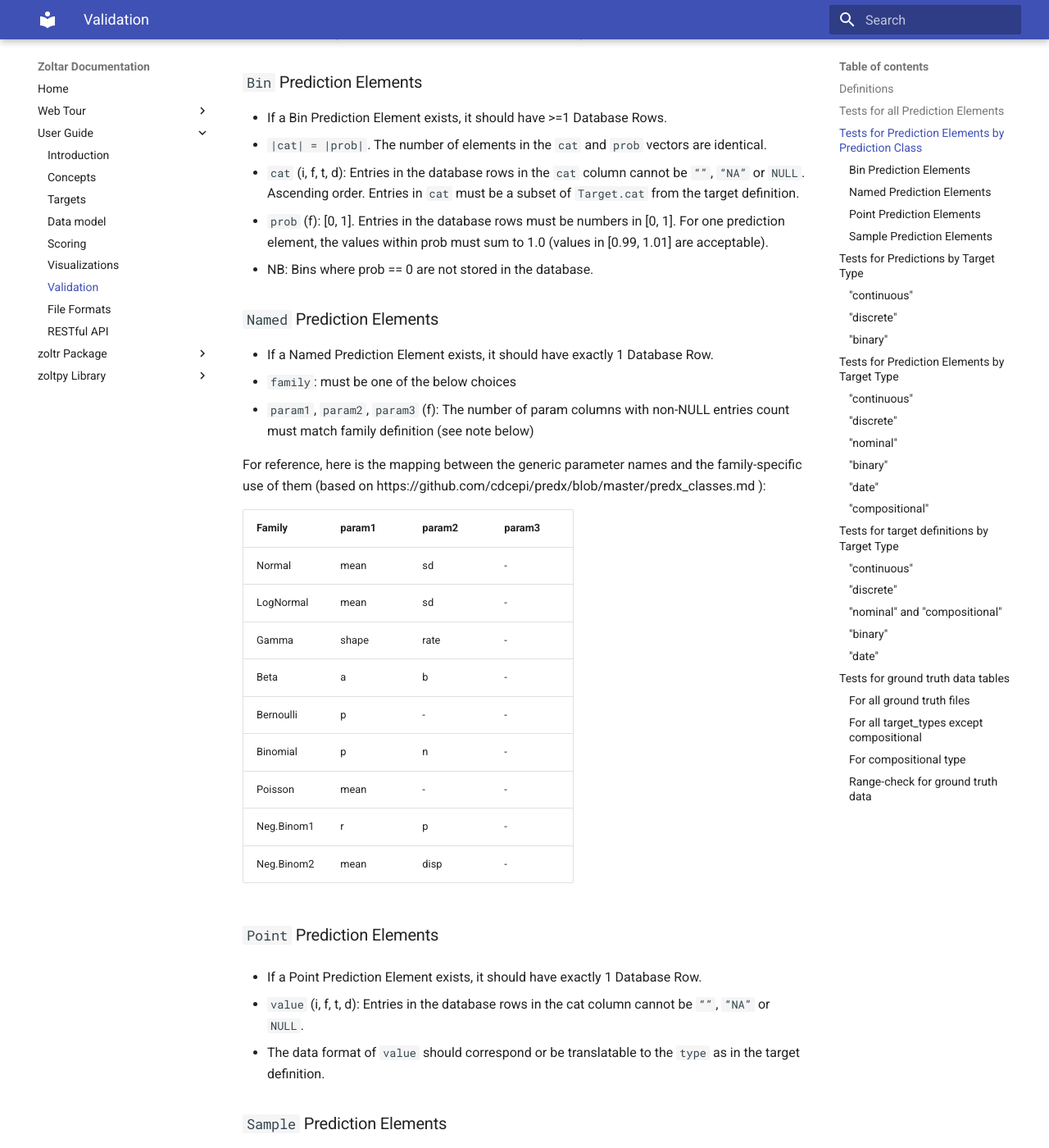
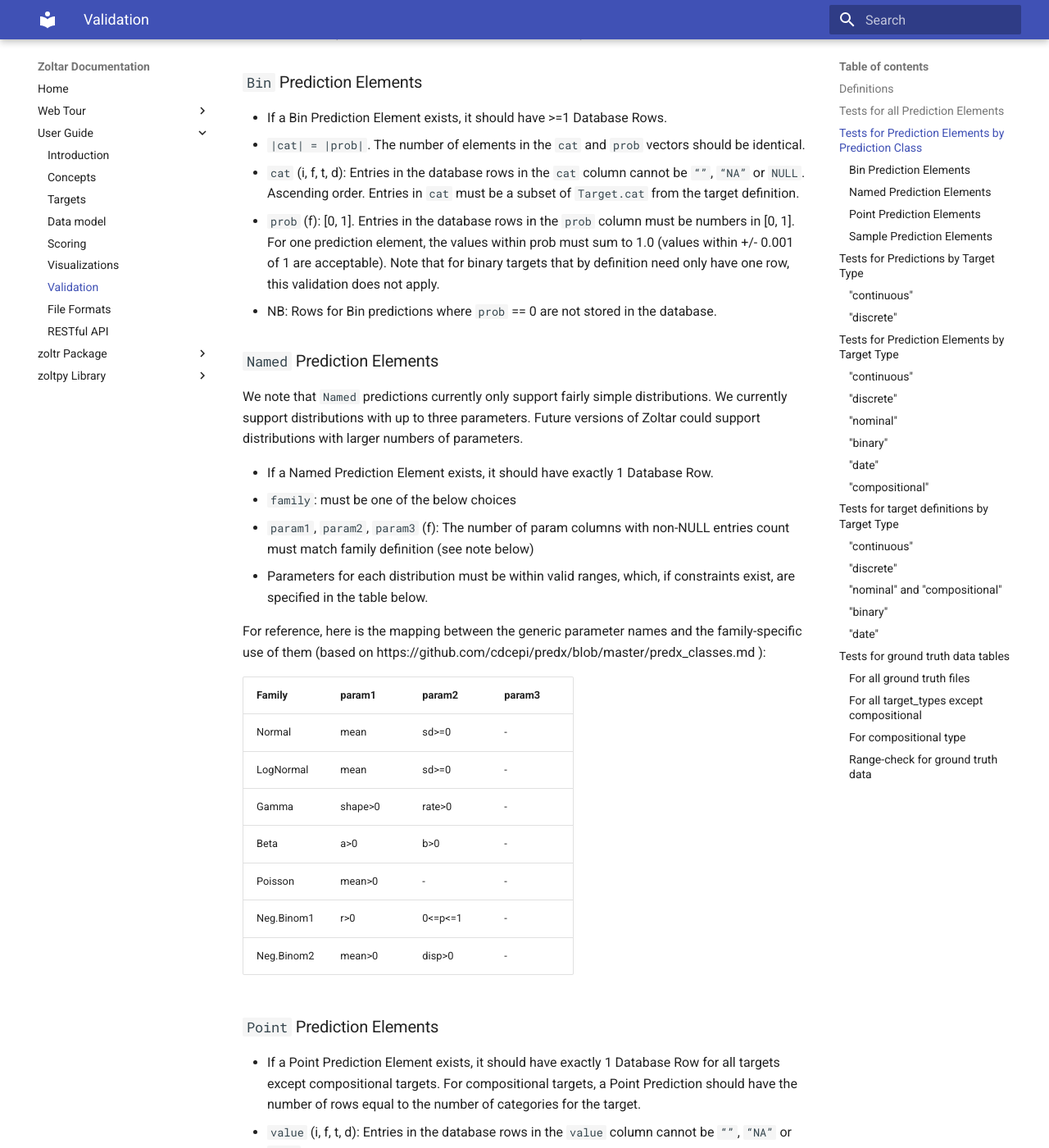
Before and after one commit to reichlab/docs.zoltardata, an MkDocs documentation site: the page built from docs/Validation.md, in a window 1280 px wide and 1400 px high, scrolled down 894 px. Shown: the whole window at 82% size. Built offline with MkDocs 1.6.1 and Material for MkDocs 9.7.7, drawn with Linux system fonts in a browser that asks for light colours; some of the changed text lies outside the part shown.

Commit message:
updates to targets and validation

```diff
--- a/docs/Validation.md
+++ b/docs/Validation.md
@@ -11,7 +11,7 @@ For clarity, we define specific terms that we will use below.
  - Prediction Element: data that define a unique single prediction, specific to the class of prediction it is.
  - Prediction Class: data structures representing different types of predictions, e.g. "Point" and "Bin" (see [Data Model](DataModel.md) for more detail)
  - Target Type: the classification for a specific forecast target, one of "continuous", "discrete", "nominal", "binary" or "date" (see [Targets](Targets.md) for more info)
- - Database Row: the entry(ies)/row(s) in the database that comprise a prediction element.
+ - Database Row(s): the entry(ies)/row(s) in the database that comprise a prediction element.
 
 
 ## Tests for all Prediction Elements
@@ -29,41 +29,49 @@ These tests are performed when a forecast is created or updated.
 ### `Bin` Prediction Elements
 
  - If a Bin Prediction Element exists, it should have >=1 Database Rows.
- - `|cat| = |prob|`. The number of elements in the `cat` and `prob` vectors are identical.
+ - `|cat| = |prob|`. The number of elements in the `cat` and `prob` vectors should be identical.
  - `cat` (i, f, t, d): Entries in the database rows in the `cat` column cannot be `“”`, `“NA”` or `NULL`. Ascending order. Entries in `cat` must be a subset of `Target.cat` from the target definition.
- - `prob` (f): [0, 1]. Entries in the database rows must be numbers in [0, 1]. For one prediction element, the values within prob must sum to 1.0 (values in [0.99, 1.01] are acceptable).
- - NB: Bins where prob == 0 are not stored in the database.
+ - `prob` (f): [0, 1]. Entries in the database rows in the `prob` column must be numbers in [0, 1]. For one prediction element, the values within prob must sum to 1.0 (values within +/- 0.001 of 1 are acceptable). Note that for binary targets that by definition need only have one row, this validation does not apply.
+ - NB: Rows for Bin predictions where `prob` == 0 are not stored in the database.
 
 ### `Named` Prediction Elements
+
+We note that `Named` predictions currently only support fairly simple distributions. We currently
+support distributions with up to three parameters. Future versions of Zoltar could support
+distributions with larger numbers of parameters.
 
  - If a Named Prediction Element exists, it should have exactly 1 Database Row.
  - `family`: must be one of the below choices
  - `param1`, `param2`, `param3` (f): The number of param columns with non-NULL entries count must match family definition (see note below)
+ - Parameters for each distribution must be within valid ranges, which, if constraints exist, are specified in the table below.
 
 For reference, here is the mapping between the generic parameter names and the family-specific use of them (based on https://github.com/cdcepi/predx/blob/master/predx_classes.md ):
 
 Family      | param1    | param2    | param3
 ----------- | --------- | --------- | ---------
-Normal      |    mean   |  sd       |  -
-LogNormal   |    mean   |  sd       |  -
-Gamma       |    shape  |  rate     |    -
-Beta        |    a      |    b      |    -
-Bernoulli   |    p      |    -      |    -
-Binomial    |    p      |  n        |  -
-Poisson     |    mean   |  -        |    -
-Neg.Binom1  |    r      |    p      |    -
-Neg.Binom2  |    mean   |  disp     |    -
+Normal      |    mean   |  sd>=0    |  -
+LogNormal   |    mean   |  sd>=0    |  -
+Gamma       |  shape>0  |  rate>0   |    -
+Beta        |    a>0    |    b>0    |    -
+Poisson     |  mean>0   |  -        |    -
+Neg.Binom1  |    r>0    |  0<=p<=1  |    -
+Neg.Binom2  |  mean>0   |  disp>0   |    -
+
+<!-- These distributions are not supported for now.
+Bernoulli   | 0<=p<=1   |    -      |    -
+Binomial    | 0<=p<=1   |  n>0      |  -        -->
 
 ### `Point` Prediction Elements
- - If a Point Prediction Element exists, it should have exactly 1 Database Row.
- <!-- NGR: This won't be true for compositional targets. -->
- - `value` (i, f, t, d): Entries in the database rows in the cat column cannot be `“”`, `“NA”` or `NULL`.
+
+ - If a Point Prediction Element exists, it should have exactly 1 Database Row for all targets except compositional targets. For compositional targets, a Point Prediction should have the number of rows equal to the number of categories for the target.
+ - `value` (i, f, t, d): Entries in the database rows in the `value` column cannot be `“”`, `“NA”` or `NULL`.
  - The data format of `value` should correspond or be translatable to the `type` as in the target definition.
 
 ### `Sample` Prediction Elements
+
  - If a Sample Prediction Element exists, it should have >=1 Database Rows.
- - `sample` (i, f, t, d): Entries in the database rows in the cat column cannot be `“”`, `“NA”` or `NULL`.
-
+ - `sample` (i, f, t, d): Entries in the database rows in the `sample` column cannot be `“”`, `“NA”` or `NULL`.
+ - The data format of `sample` should correspond or be translatable to the `type` as in the target definition.
 
 ## Tests for Predictions by Target Type
 
@@ -90,38 +94,38 @@ These tests are performed when a forecast is created or updated. For all target
 
  - any values in Point or Sample Prediction Elements should be numeric
  - if `range` is specified, any values in Point or Sample Prediction Elements should be contained within `range`
- - if `range` is specified, any Named Prediction Element should have negligible probability density outside of the range (< specified tolerance)
- - for `Bin` Prediction Elements, the submitted set of `cat` values must be a subset of the `cat` defined by the target
+ - if `range` is specified, any Named Prediction Element should have negligible probability density (no more than 0.001 density) outside of the range.
+ - for `Bin` Prediction Elements, the submitted set of `cats` values must be a subset of the `cats` defined by the target
  - for `Named` Prediction Elements, the distribution must be one of `norm`, `lnorm`, `gamma`, `beta`
 
 ### "discrete"
 
- - any values in `Point` or `Sample` Prediction Elements should be numeric
+ - any values in `Point` or `Sample` Prediction Elements should be integers
  - if `range` is specified, any values in `Point` or `Sample` Prediction Elements should be contained within `range`
- - if `range` is specified, any `Named` Prediction Element should have negligible probability density outside of the range (< specified tolerance)
- - for `Bin` Prediction Elements, the submitted set of `cat` must be a subset of the valid integers  defined by the target range
+ - if `range` is specified, any `Named` Prediction Element should have negligible probability density (no more than 0.001 density) outside of the range
+ - for `Bin` Prediction Elements, the submitted set of `cats` must be a subset of the valid integers defined by the target range
  - for `Named` Prediction Elements, the distribution must be one of `pois`, `nbinom`, `nbinom2`.
 
 ### "nominal"
 
- - any values in `Point` or `Sample` Prediction Elements should be contained within the valid set of `cat` defined by the variable
- - for `Bin` Prediction Elements, the submitted set of `cat` in the prediction must be a subset of the `cat` defined by the target
-
+ - any values in `Point` or `Sample` Prediction Elements should be contained within the valid set of `cats` defined by the variable
+ - for `Bin` Prediction Elements, the submitted set of `cats` in the prediction must be a subset of the `cats` defined by the target
 
 ### "binary"
 
- - any values in `Point` Prediction Elements should be a real number in [0,1]
- - any values in `Sample` Prediction Elements should be either 0 or 1.
- - for `Named` Prediction Elements, the family must be `bernoulli`.
+ - any values in `Sample` or `Point` Prediction Elements should be either 0 or 1.
+ - for `Bin` Prediction Elements, there must be at least one bin labeled "true". If there is a second bin, it must be labeled "false". Note that due to the special case of binary targets always having two bins, the validation of submitted bins adding up to one is not enforced here.
+
+ <!-- (Variations in capitalization of the "true" bin (i.e. "True", "TRUE") should be allowable but perhaps internally standardized.) -->
 
 ### "date"
 
- - any values in `Point` or `Sample` Prediction Elements should be string that can be interpreted as a date in `YYYY-MM-DD` format, and these values should be contained within the set of valid responses defined by `date`.
- - for `Bin` Prediction Elements, the submitted set of `cat` must be a subset of the valid outcomes defined by the target range.
+ - any values in `Point` or `Sample` Prediction Elements should be string that can be interpreted as a date in `YYYY-MM-DD` format, and these values should be contained within the set of valid responses defined by `cats`.
+ - for `Bin` Prediction Elements, the submitted set of `cats` must be a subset of the valid outcomes defined by the target range.
 
 ### "compositional"
 
- - for `Bin` Prediction Elements, the submitted set of `cat` in the prediction must be a subset of the `cat` defined by the target
+ - for `Bin` Prediction Elements, the submitted set of `cats` in the prediction must be a subset of the `cats` defined by the target
 
 
 ## Tests for target definitions by Target Type
@@ -130,17 +134,18 @@ These tests are performed when a target is created or updated.
 
 ### "continuous"
 
- - if both `range` and `cat` are specified, then the `min(cat)` must equal the lower bound.
- - `range` lower bound must be numeric and smaller than upper bound.
+ - if both `range` and `cats` are specified, then the `min(cats)` must equal the lower bound and `max(cats)` must be less than the upper bound.
+ - if `range` is specified it must contain two numeric values
+ - `range` lower bound must be smaller than the upper bound.
  - if `range` is specified, is assumed to be inclusive on the lower bound and open on the upper bound, e.g. [a, b).
 
 ### "discrete"
 
- - if `range` is specified, it must include two numbers.
+ - if `range` is specified, it must include two integers.
 
 ### "nominal" and "compositional"
 
- - `cat` must be a character vector containing a set of unique labels of the categories for this target. The labels must not include `""`, `NA` or `null`.
+ - `cats` must be a character vector containing a set of unique labels of the categories for this target. The labels must not include `""`, `NA` or `NULL`.
 
 ### "binary"
 
@@ -164,7 +169,7 @@ Please see [this file](../zoltar-ground-truth-example.csv) for an example of a v
 ### For all target_types except `compositional`
 
  - For every unique `target`-`location`-`timezero` combination, there should be either one or zero rows of truth data.
- - For each row, there should be no more than 1 of the `cat` and `value` columns should contain data.
+ - For each row, only one of the `cat` or `value` columns should contain data.
  - The `cat` column should have `NULL` values for all rows corresponding to `continuous`, `binary` and `discrete` targets.
  - The `value` column should have `NULL` values for all rows corresponding to `nominal` and `date` targets.
  - The value of the truth data (in whichever column it exists) should be interpretable as the corresponding data_type of the specified target. E.g., for a row corresponding to a `date` target, the entry must contain a valid ISO-formatted date string.
@@ -172,13 +177,18 @@ Please see [this file](../zoltar-ground-truth-example.csv) for an example of a v
 ### For `compositional` type
 
  - For every unique `target`-`location`-`timezero` combination with a `compositional` target type, there should be between 0 and C rows of truth data, where C is the total number of categories defined in the project config file for this target.
+ - The entries in the `cat` column for a single `target`-`location`-`timezero` should all be found in the `cats` parameter of the target definition.
+ - The entries in the `cat` column for a single `target`-`location`-`timezero` should all be unique, i.e., no duplicate `cats`.
  - The entries in the `value` column for a single `target`-`location`-`timezero` combination should sum to 1.
 
 ### Range-check for ground truth data
 
 The following test can be applied to any target with a range. This will always apply to `binary`, `nominal`, `compositional`, and `date` targets, as these targets are required to have sets of valid values specified as part of the target definition. If the `range` parameter is specified for a `continuous` or `discrete` target, then the following test will be applied to that target as well.
 
-For `binary`, `compositional`, and (if `range` is specified) for `discrete and `continuous` targets:
+For `binary` targets:
+ - The entry in the `value` column for a specific `target`-`location`-`timezero` combination must be either a 0 or a 1.
+
+For `compositional`, and (if `range` is specified) for `discrete and `continuous` targets:
  - The entry in the `value` column (or entries, for compositional targets) for a specific `target`-`location`-`timezero` combination must be contained within the range of valid values for the target. For `binary` and `compositional` targets, the values must be in the range of [0,1].
 
 For `nominal`, `compositional` and `date` target_types:
```
Also changed, not shown: other parts of docs/Validation.md (+0 -4 lines), docs/Targets.md (+5 -2 lines).
